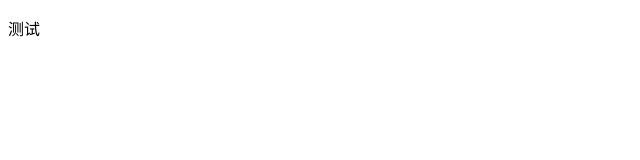
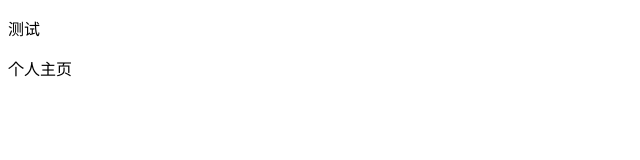
Before and after one commit to linciping/linciping.github.com, a plain HTML site: page index.html in a window 1280 px wide. Shown: the full height of the page, 0-640 px from the left. Drawn offline with Linux system fonts and the light colour scheme.

Commit message:
再次测试
再次测试

```diff
--- a/index.html
+++ b/index.html
@@ -6,5 +6,6 @@
 </head>
 <body>
     <p>测试</p>
+    <p>个人主页</p>
 </body>
 </html>
```
